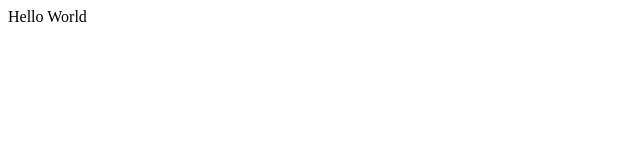
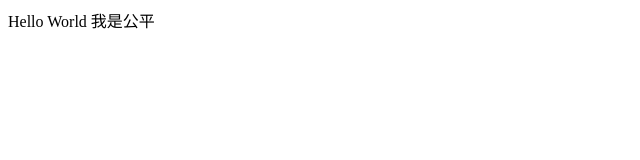
Before and after one commit to tanggongping/demo, a plain HTML site: page index.html in a window 1280 px wide. Shown: the whole page, without its empty margins (0-640 px from the left). Drawn offline with Linux system fonts and the light colour scheme.

Commit message:
Hello World

```diff
--- a/index.html
+++ b/index.html
@@ -6,5 +6,6 @@
 </head>
 <body>
     Hello World
+     我是公平
 </body>
 </html>
```
